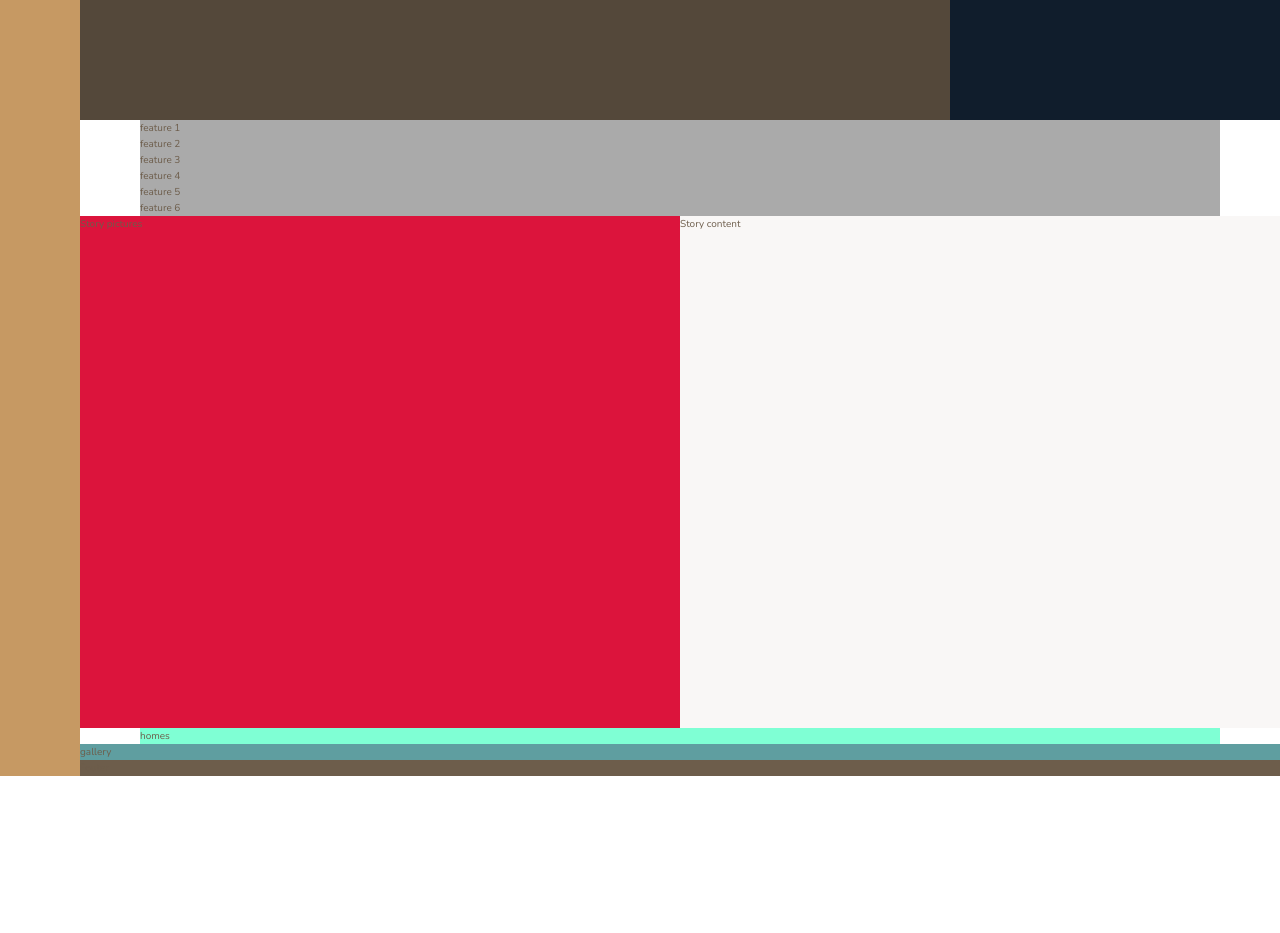
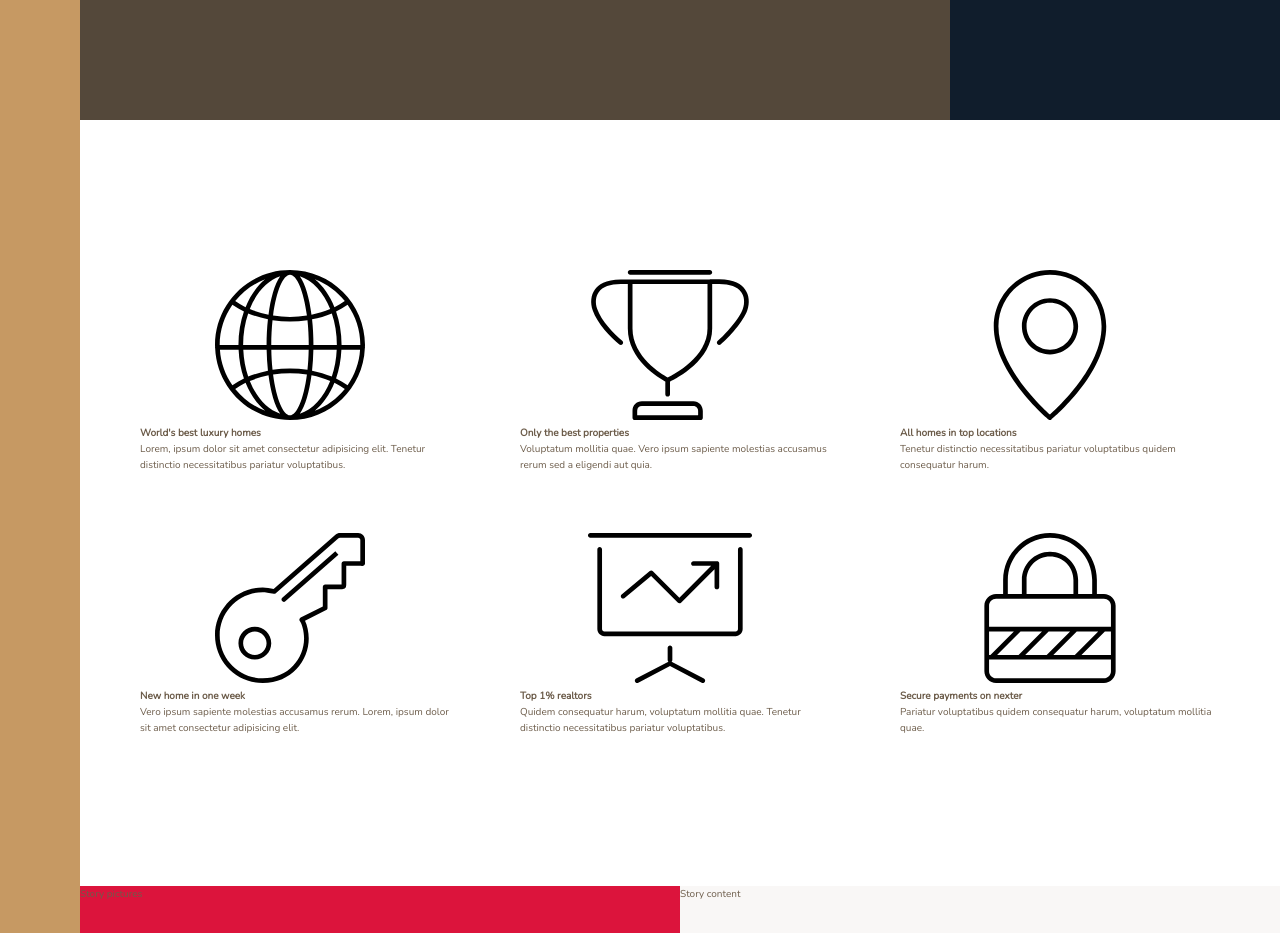
Before and after one commit to AnshumanMahato/Nexter-cssTutorialProject3, a website: page index.html in a window 1280 px wide. Shown: the part 520-1453 px from the top of the page. Before the commit the page ends 1296 px from the top, so only its background shows below. Drawn offline with nearby package versions, Linux system fonts and the light colour scheme.

Commit message:
features markup

```diff
--- a/index.html
+++ b/index.html
@@ -25,12 +25,67 @@
         </div>
 
         <section class="features">
-            <div class="feature">feature 1</div>
-            <div class="feature">feature 2</div>
-            <div class="feature">feature 3</div>
-            <div class="feature">feature 4</div>
-            <div class="feature">feature 5</div>
-            <div class="feature">feature 6</div>
+
+            <div class="feature">
+                <svg class="feature__icon">
+                    <use xlink:href="img/sprite.svg#icon-global"></use>
+                </svg>
+                <h4 class="heading-4">World's best luxury homes</h4>
+                <p class="feature__text">
+                    Lorem, ipsum dolor sit amet consectetur adipisicing elit. Tenetur distinctio necessitatibus pariatur voluptatibus.
+                </p>
+            </div>
+
+            <div class="feature">
+                <svg class="feature__icon">
+                    <use xlink:href="img/sprite.svg#icon-trophy"></use>
+                </svg>
+                <h4 class="heading-4">Only the best properties</h4>
+                <p class="feature__text">
+                    Voluptatum mollitia quae. Vero ipsum sapiente molestias accusamus rerum sed a eligendi aut quia.
+                </p>
+            </div>
+
+            <div class="feature">
+                <svg class="feature__icon">
+                    <use xlink:href="img/sprite.svg#icon-map-pin"></use>
+                </svg>
+                <h4 class="heading-4">All homes in top locations</h4>
+                <p class="feature__text">
+                    Tenetur distinctio necessitatibus pariatur voluptatibus quidem consequatur harum.
+                </p>
+            </div>
+
+            <div class="feature">
+                <svg class="feature__icon">
+                    <use xlink:href="img/sprite.svg#icon-key"></use>
+                </svg>
+                <h4 class="heading-4">New home in one week</h4>
+                <p class="feature__text">
+                    Vero ipsum sapiente molestias accusamus rerum. Lorem, ipsum dolor sit amet consectetur adipisicing elit.
+                </p>
+            </div>
+
+            <div class="feature">
+                <svg class="feature__icon">
+                    <use xlink:href="img/sprite.svg#icon-presentation"></use>
+                </svg>
+                <h4 class="heading-4">Top 1% realtors</h4>
+                <p class="feature__text">
+                    Quidem consequatur harum, voluptatum mollitia quae. Tenetur distinctio necessitatibus pariatur voluptatibus.
+                </p>
+            </div>
+
+            <div class="feature">
+                <svg class="feature__icon">
+                    <use xlink:href="img/sprite.svg#icon-lock"></use>
+                </svg>
+                <h4 class="heading-4">Secure payments on nexter</h4>
+                <p class="feature__text">
+                    Pariatur voluptatibus quidem consequatur harum, voluptatum mollitia quae.
+                </p>
+            </div>
+
         </section>
 
         <div class="story__pictures">
--- a/scss/_features.scss
+++ b/scss/_features.scss
@@ -1,6 +1,10 @@
 .features {
-    background-color: $color-grey-light-2;
     grid-column: center-start / center-end;
 
+    margin: 15rem 0;
+
     display: grid;
+    grid-template-columns: repeat(3, 1fr);
+    grid-gap: 6rem;
+
 }
```
Also changed, not shown: css/style.css, 1 other file.
